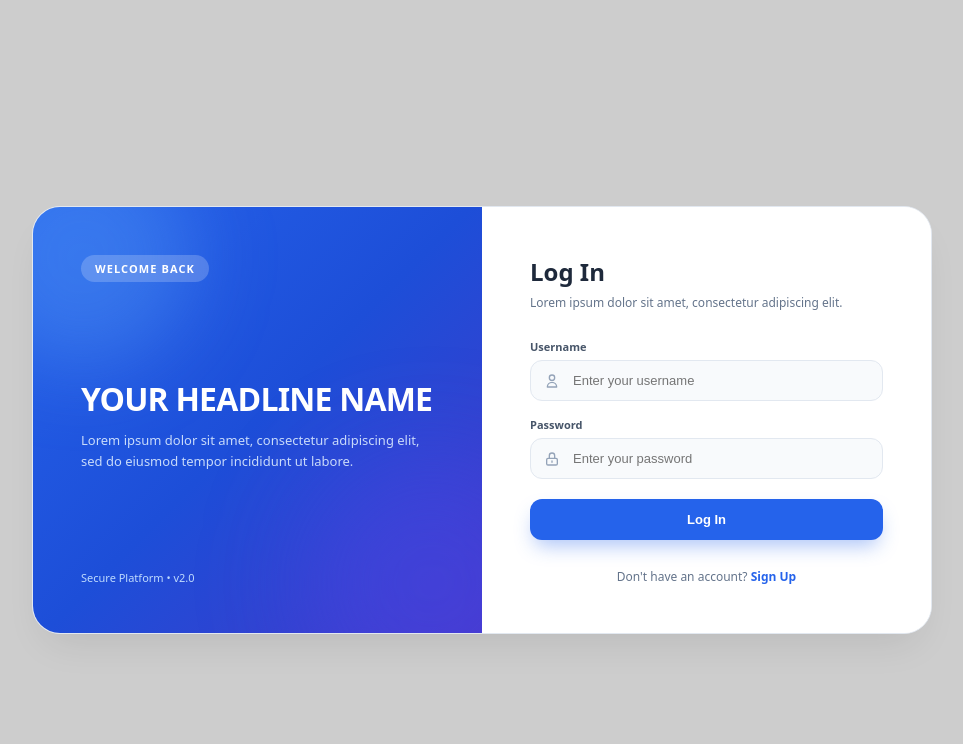
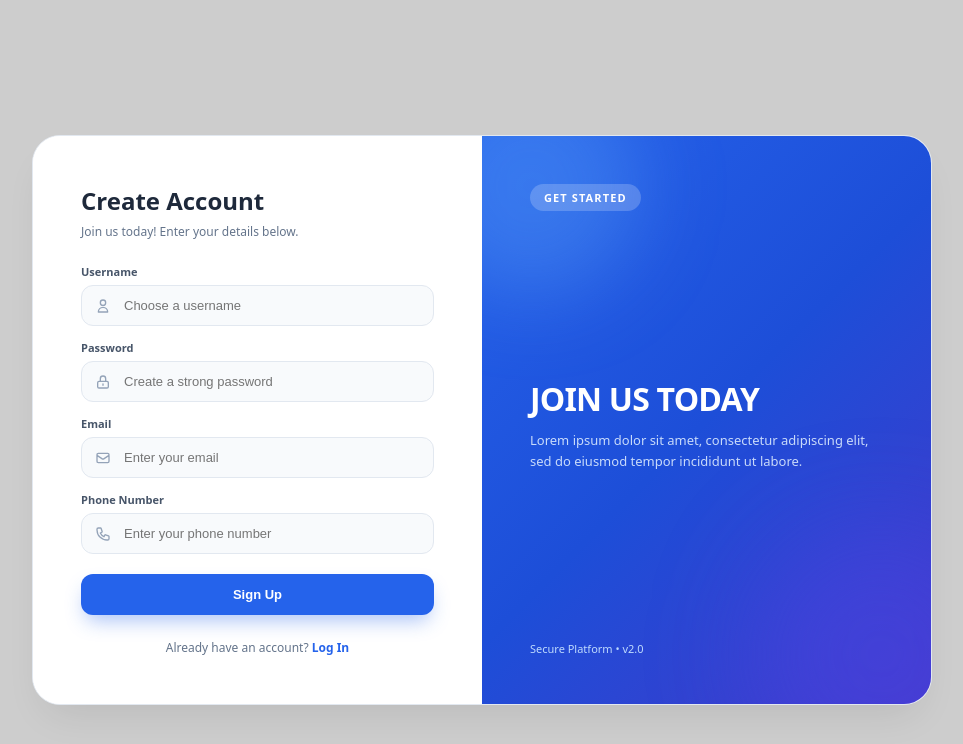
Before and after one commit to sina-script/Plaza-Form, a React (Vite) app: page / in a window 1280 px wide. Shown: the top 744 px of the page, without its empty margins (158-1121 px from the left). Built offline with nearby package versions, Linux system fonts and the light colour scheme.

Commit message:
Add Signup component

```diff
--- a/src/App.jsx
+++ b/src/App.jsx
@@ -1,10 +1,11 @@
 import React from 'react'
 import Login from "./components/Login/Login"
+import Signup from './components/Signup/Signup'
 import "./App.css"
 
 function App() {
   return (
-    <div className="main-wrapper"><Login></Login></div>
+    <div className="main-wrapper"><Signup></Signup></div>
   )
 }
 
--- /dev/null
+++ b/src/components/Signup/Signup.jsx
@@ -0,0 +1,168 @@
+import React from "react";
+import styles from "./Signup.module.css";
+
+function Signup() {
+  return (
+    <div className={styles.signupCard}>
+
+      <div className={styles.formSection}>
+        <div className={styles.formHeader}>
+          <h2 className={styles.title}>Create Account</h2>
+          <p className={styles.subtitle}>
+            Join us today! Enter your details below.
+          </p>
+        </div>
+
+        <div className={styles.formFields}>
+
+          <div className={styles.inputGroup}>
+            <label className={styles.label}>Username</label>
+            <div className={styles.inputWrapper}>
+              <span className={styles.inputIcon}>
+                <svg
+                  width="16"
+                  height="16"
+                  fill="none"
+                  stroke="currentColor"
+                  viewBox="0 0 24 24"
+                >
+                  <path
+                    strokeLinecap="round"
+                    strokeLinejoin="round"
+                    strokeWidth="2"
+                    d="M16 7a4 4 0 11-8 0 4 4 0 018 0zM12 14a7 7 0 00-7 7h14a7 7 0 00-7-7z"
+                  />
+                </svg>
+              </span>
+              <input
+                type="text"
+                placeholder="Choose a username"
+                className={styles.inputField}
+              />
+            </div>
+          </div>
+
+
+                    <div className={styles.inputGroup}>
+            <label className={styles.label}>Password</label>
+            <div className={styles.inputWrapper}>
+              <span className={styles.inputIcon}>
+                <svg
+                  width="16"
+                  height="16"
+                  fill="none"
+                  stroke="currentColor"
+                  viewBox="0 0 24 24"
+                >
+                  <path
+                    strokeLinecap="round"
+                    strokeLinejoin="round"
+                    strokeWidth="2"
+                    d="M12 15v2m-6 4h12a2 2 0 002-2v-6a2 2 0 00-2-2H6a2 2 0 00-2 2v6a2 2 0 002 2zm10-10V7a4 4 0 00-8 0v4h8z"
+                  />
+                </svg>
+              </span>
+              <input
+                type="password"
+                placeholder="Create a strong password"
+                className={`${styles.inputField} ${styles.passwordField}`}
+              />
+            </div>
+          </div>
+
+
+          <div className={styles.inputGroup}>
+            <label className={styles.label}>Email</label>
+            <div className={styles.inputWrapper}>
+              <span className={styles.inputIcon}>
+                <svg
+                  width="16"
+                  height="16"
+                  fill="none"
+                  stroke="currentColor"
+                  viewBox="0 0 24 24"
+                >
+                  <path
+                    strokeLinecap="round"
+                    strokeLinejoin="round"
+                    strokeWidth="2"
+                    d="M3 8l7.89 5.26a2 2 0 002.22 0L21 8M5 19h14a2 2 0 002-2V7a2 2 0 00-2-2H5a2 2 0 00-2 2v10a2 2 0 002 2z"
+                  />
+                </svg>
+              </span>
+              <input
+                type="email"
+                placeholder="Enter your email"
+                className={styles.inputField}
+              />
+            </div>
+          </div>
+
+
+          <div className={styles.inputGroup}>
+            <label className={styles.label}>Phone Number</label>
+            <div className={styles.inputWrapper}>
+              <span className={styles.inputIcon}>
+                <svg
+                  width="16"
+                  height="16"
+                  fill="none"
+                  stroke="currentColor"
+                  viewBox="0 0 24 24"
+                >
+                  <path
+                    strokeLinecap="round"
+                    strokeLinejoin="round"
+                    strokeWidth="2"
+                    d="M3 5a2 2 0 012-2h3.28a1 1 0 01.948.684l1.498 4.493a1 1 0 01-.502 1.21l-2.257 1.13a11.042 11.042 0 005.516 5.516l1.13-2.257a1 1 0 011.21-.502l4.493 1.498a1 1 0 01.684.949V19a2 2 0 01-2 2h-1C9.716 21 3 14.284 3 6V5z"
+                  />
+                </svg>
+              </span>
+              <input
+                type="tel"
+                placeholder="Enter your phone number"
+                className={styles.inputField}
+              />
+            </div>
+          </div>
+
+
+
+
+          <button type="button" className={styles.primaryBtn}>
+            Sign Up
+          </button>
+        </div>
+
+        <div className={styles.loginFooter}>
+          Already have an account?{" "}
+          <a href="#login" className={styles.loginLink}>
+            Log In
+          </a>
+        </div>
+      </div>
+
+
+      <div className={styles.heroSection}>
+        <div className={styles.orbOne}></div>
+        <div className={styles.orbTwo}></div>
+
+        <div className={styles.heroTop}>
+          <span className={styles.badge}>Get Started</span>
+        </div>
+
+        <div className={styles.heroContent}>
+          <h1 className={styles.heroTitle}>JOIN US TODAY</h1>
+          <p className={styles.heroDescription}>
+            Lorem ipsum dolor sit amet, consectetur adipiscing elit, sed do
+            eiusmod tempor incididunt ut labore.
+          </p>
+        </div>
+
+        <div className={styles.heroFooter}>Secure Platform &bull; v2.0</div>
+      </div>
+    </div>
+  );
+}
+
+export default Signup;
--- /dev/null
+++ b/src/components/Signup/Signup.module.css
@@ -0,0 +1,239 @@
+.signupCard {
+  display: grid;
+  grid-template-columns: 1fr 1fr;
+  width: 100%;
+  max-width: 900px;
+  background: #ffffff;
+  border-radius: 28px;
+  box-shadow: 0 20px 40px -15px rgba(0, 0, 0, 0.1);
+  overflow: hidden;
+  position: relative;
+  border: 1px solid #e2e8f0;
+  box-sizing: border-box;
+  font-family:
+    system-ui,
+    -apple-system,
+    BlinkMacSystemFont,
+    "Segoe UI",
+    Roboto,
+    sans-serif;
+  margin: 0;
+}
+
+
+.formSection {
+  padding: 48px;
+  display: flex;
+  flex-direction: column;
+  justify-content: center;
+  background: #ffffff;
+}
+
+.formHeader {
+  margin-bottom: 24px;
+}
+
+.title {
+  font-size: 24px;
+  font-weight: 700;
+  color: #1e293b;
+  margin: 0 0 6px 0;
+}
+
+.subtitle {
+  font-size: 12px;
+  color: #64748b;
+  margin: 0;
+}
+
+.formFields {
+  display: flex;
+  flex-direction: column;
+  gap: 14px;
+}
+
+.inputGroup {
+  display: flex;
+  flex-direction: column;
+  gap: 6px;
+}
+
+.label {
+  font-size: 11px;
+  font-weight: 600;
+  color: #475569;
+}
+
+.inputWrapper {
+  position: relative;
+  display: flex;
+  align-items: center;
+}
+
+.inputIcon {
+  position: absolute;
+  left: 14px;
+  color: #94a3b8;
+  display: flex;
+  align-items: center;
+  pointer-events: none;
+}
+
+.inputField {
+  width: 100%;
+  padding: 12px 14px 12px 42px;
+  background: #f8fafc;
+  border: 1px solid #e2e8f0;
+  border-radius: 12px;
+  font-size: 13px;
+  color: #1e293b;
+  outline: none;
+  transition: all 0.2s ease;
+  box-sizing: border-box;
+}
+
+.inputField:focus {
+  border-color: #2563eb;
+  background: #ffffff;
+  box-shadow: 0 0 0 3px rgba(37, 99, 235, 0.12);
+}
+
+.passwordField {
+  padding-right: 14px;
+}
+
+.primaryBtn {
+  width: 100%;
+  padding: 13px;
+  background: #2563eb;
+  color: #ffffff;
+  border: none;
+  border-radius: 12px;
+  font-size: 13px;
+  font-weight: 600;
+  cursor: pointer;
+  transition: all 0.2s ease;
+  box-shadow: 0 10px 20px -5px rgba(37, 99, 235, 0.4);
+  margin-top: 6px;
+}
+
+.primaryBtn:hover {
+  background: #1d4ed8;
+}
+
+.loginFooter {
+  margin-top: 24px;
+  text-align: center;
+  font-size: 12px;
+  color: #64748b;
+}
+
+.loginLink {
+  color: #2563eb;
+  font-weight: 700;
+  text-decoration: none;
+}
+
+.loginLink:hover {
+  text-decoration: underline;
+}
+
+
+.heroSection {
+  position: relative;
+  background: linear-gradient(135deg, #2563eb 0%, #1d4ed8 50%, #4338ca 100%);
+  padding: 48px;
+  display: flex;
+  flex-direction: column;
+  justify-content: space-between;
+  color: #ffffff;
+  overflow: hidden;
+}
+
+.orbOne {
+  position: absolute;
+  top: -60px;
+  left: -60px;
+  width: 220px;
+  height: 220px;
+  background: rgba(96, 165, 250, 0.35);
+  border-radius: 50%;
+  filter: blur(40px);
+  pointer-events: none;
+}
+
+.orbTwo {
+  position: absolute;
+  bottom: -80px;
+  right: -80px;
+  width: 260px;
+  height: 260px;
+  background: rgba(79, 70, 229, 0.4);
+  border-radius: 50%;
+  filter: blur(50px);
+  pointer-events: none;
+}
+
+.heroTop {
+  position: relative;
+  z-index: 10;
+}
+
+.badge {
+  display: inline-block;
+  font-size: 11px;
+  text-transform: uppercase;
+  letter-spacing: 0.1em;
+  background: rgba(255, 255, 255, 0.2);
+  padding: 6px 14px;
+  border-radius: 50px;
+  font-weight: 600;
+}
+
+.heroContent {
+  position: relative;
+  z-index: 10;
+  margin: auto 0;
+  padding: 30px 0;
+}
+
+.heroTitle {
+  font-size: 32px;
+  font-weight: 800;
+  letter-spacing: -0.025em;
+  margin: 0 0 12px 0;
+  line-height: 1.2;
+}
+
+.heroDescription {
+  font-size: 13px;
+  color: #dbeafe;
+  line-height: 1.6;
+  margin: 0;
+  opacity: 0.9;
+}
+
+.heroFooter {
+  position: relative;
+  z-index: 10;
+  font-size: 11px;
+  color: #bfdbfe;
+}
+
+
+@media (max-width: 768px) {
+  .signupCard {
+    grid-template-columns: 1fr;
+    max-width: 440px;
+  }
+
+
+  .heroSection {
+    order: -1;
+    padding: 32px;
+  }
+
+  .formSection {
+    padding: 32px;
+  }
+}
```
